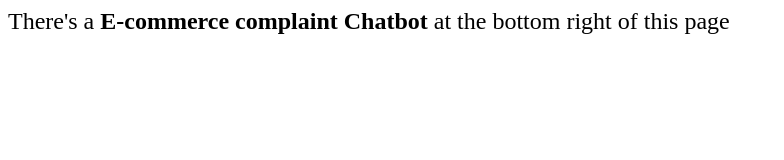
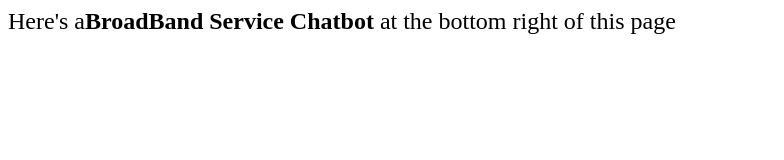
Before and after one commit to Unnathi007/Chatbot, a website: page index.html in a window 1280 px wide. Shown: the whole page, without its empty margins (0-784 px from the left). Drawn offline with nearby package versions, Linux system fonts and the light colour scheme.

Commit message:
Update index.html

```diff
--- a/index.html
+++ b/index.html
@@ -13,6 +13,6 @@
     ></df-messenger>
 </head>
 <body>
-    <font size=5>There's a <b>E-commerce complaint Chatbot</b> at the bottom right of this page</font>
+    <font size=5>Here's a<b>BroadBand Service Chatbot</b> at the bottom right of this page</font>
 </body>
 </html>
```
